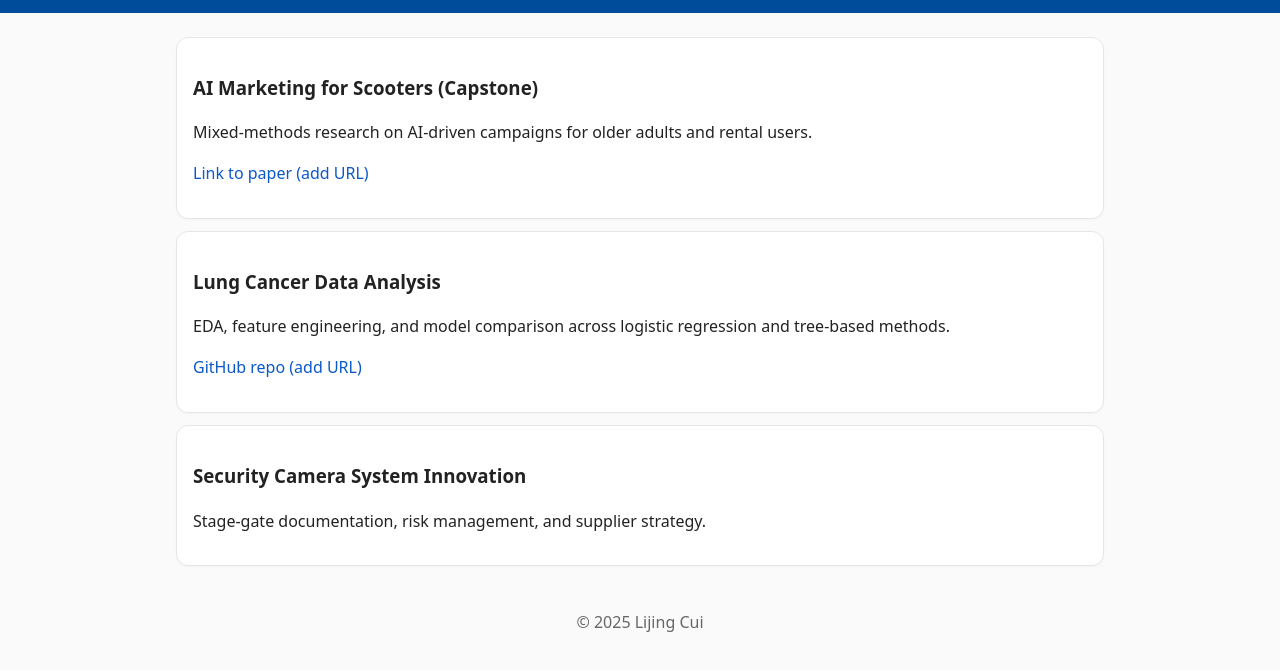
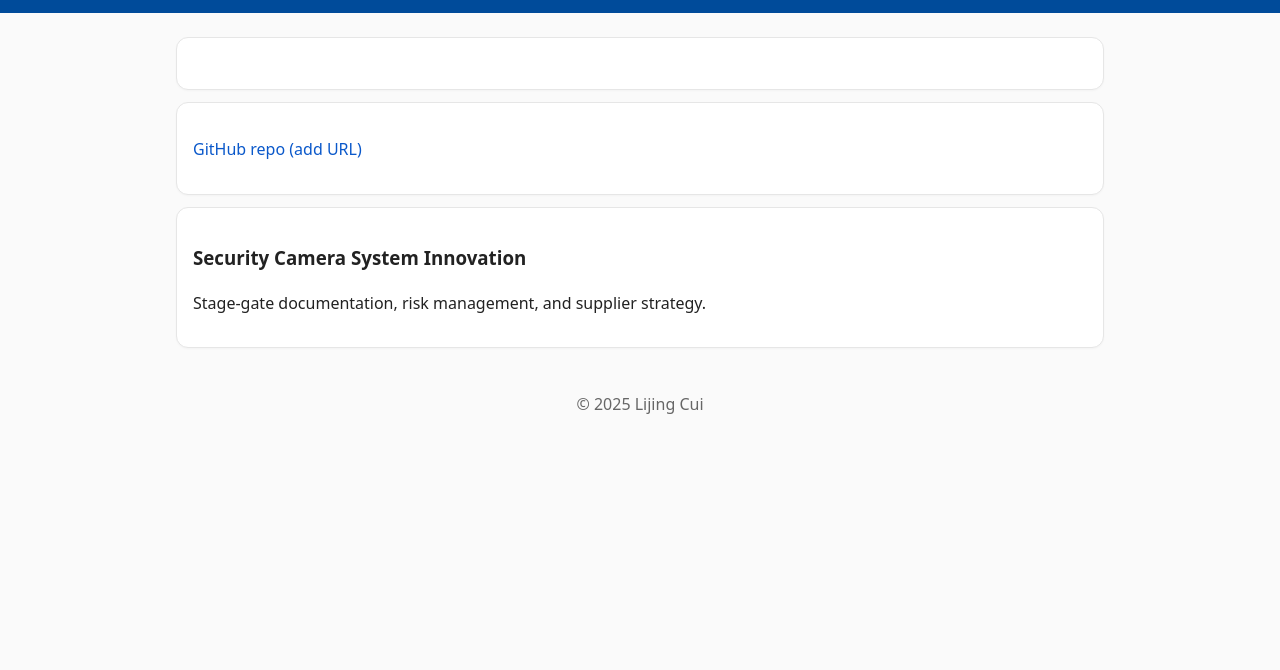
Before and after one commit to lijingcui/Lijing-Cui--IWU, a plain HTML site: page github-pages-starter/projects.html in a window 1280 px wide. Shown: the part 50-720 px from the top of the page. Drawn offline with Linux system fonts and the light colour scheme.

Commit message:
Update projects.html

```diff
--- a/github-pages-starter/projects.html
+++ b/github-pages-starter/projects.html
@@ -7,11 +7,11 @@
 <header class="site-header"><h1>Projects</h1>
 <nav><a href="index.html">Home</a><a class="active" href="projects.html">Projects</a><a href="about.html">About</a></nav></header>
 <main class="container">
-<article class="card"><h3>AI Marketing for Scooters (Capstone)</h3>
-<p>Mixed-methods research on AI-driven campaigns for older adults and rental users.</p>
-<p><a href="#" target="_blank" rel="noopener">Link to paper (add URL)</a></p></article>
-<article class="card"><h3>Lung Cancer Data Analysis</h3>
-<p>EDA, feature engineering, and model comparison across logistic regression and tree-based methods.</p>
+<article class="card"><h3></h3>
+<p></p>
+<p><a href="#" target="_blank" rel="noopener"><p><a href=https://github.com/lijingcui/Lijing-Cui--IWU/raw/main/Adaptive%20Learning%20%26%20Change%20Leadership_%20Responding%20to%20What%20Works.pptx</a></p></a></p></article>
+<article class="card"><h3></h3>
+<p></p>
 <p><a href="#" target="_blank" rel="noopener">GitHub repo (add URL)</a></p></article>
 <article class="card"><h3>Security Camera System Innovation</h3>
 <p>Stage-gate documentation, risk management, and supplier strategy.</p></article>
```
